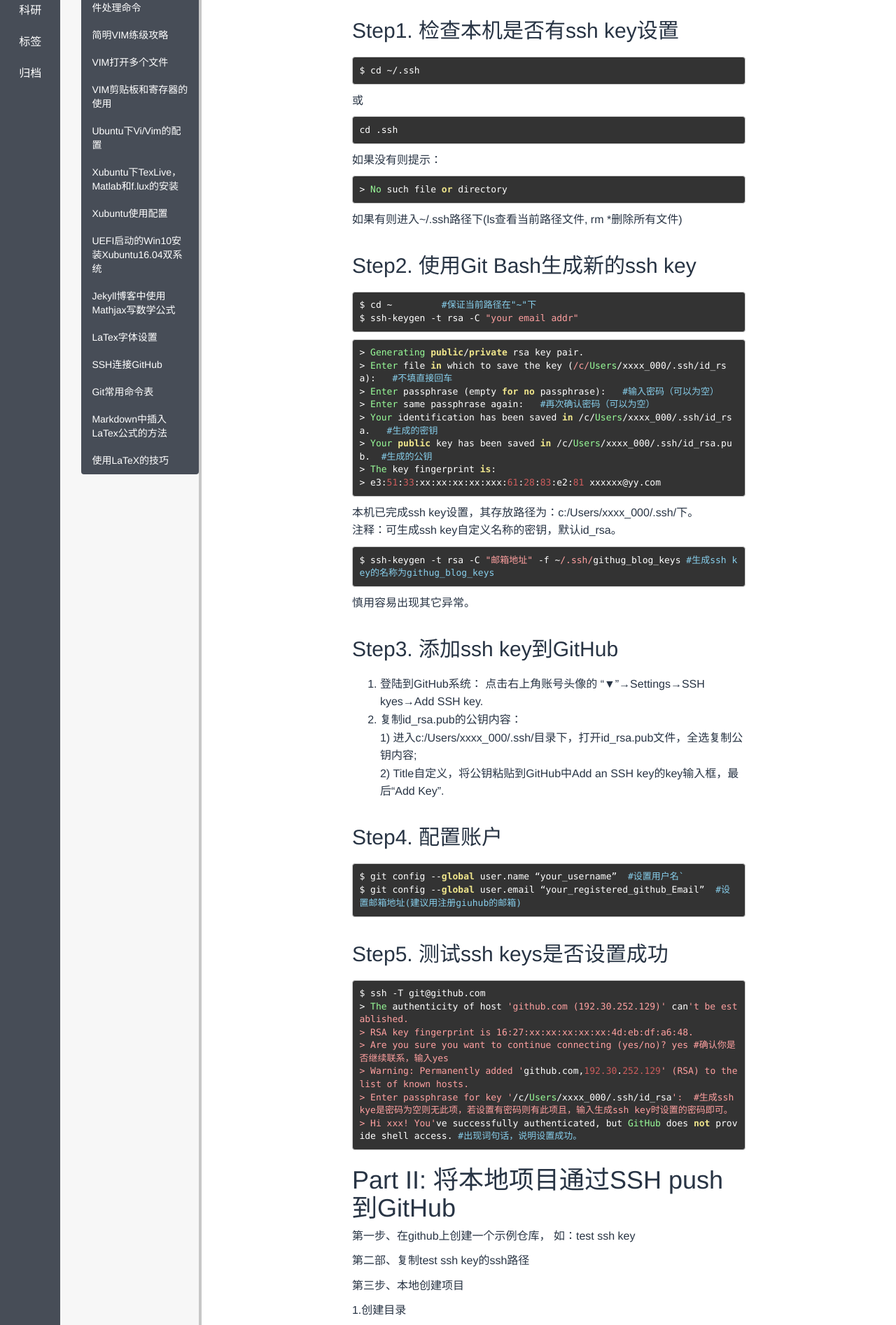
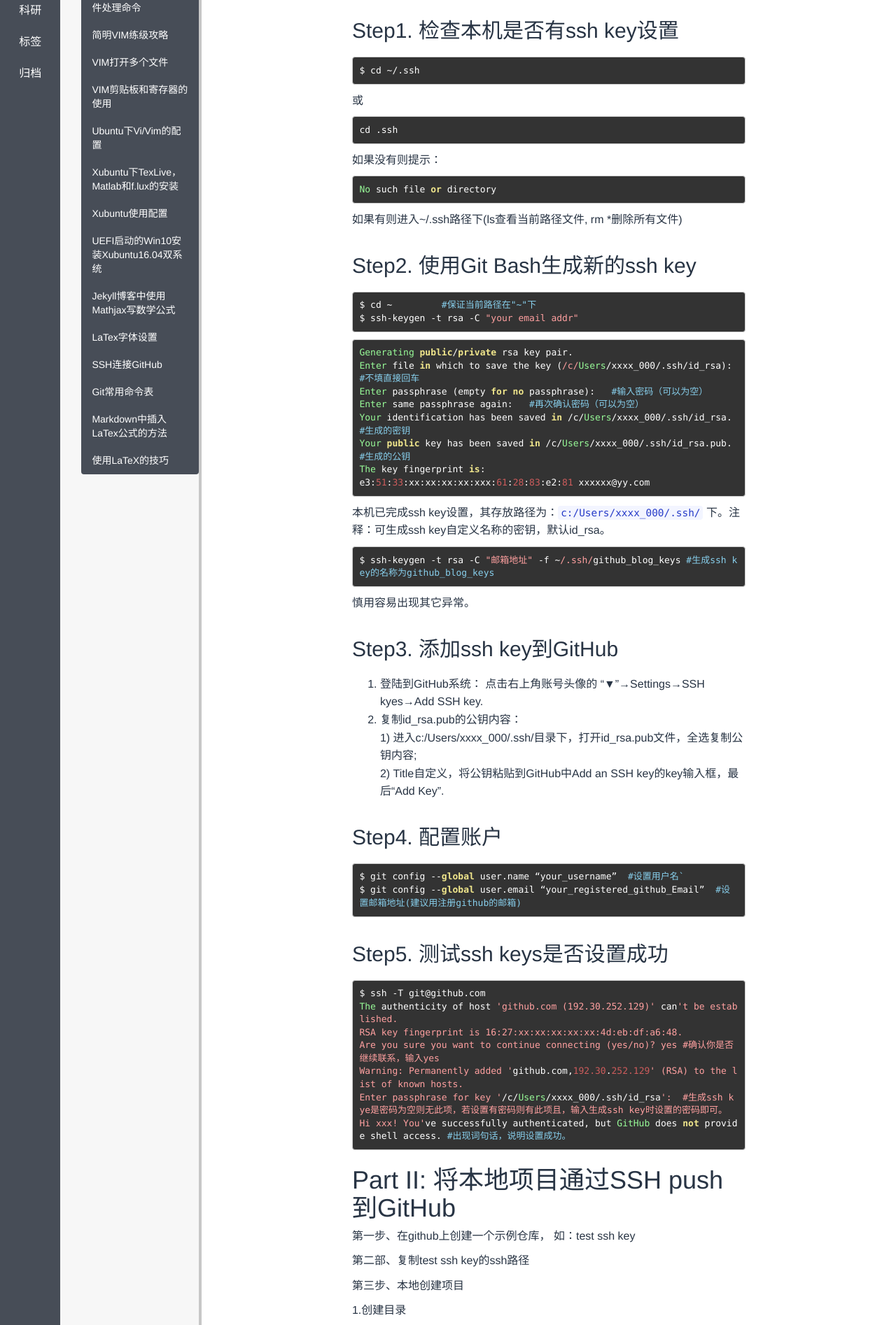
Before and after one commit to polyHong/polyHong.github.io, a Jekyll site: the page built from _posts/tech/2016-06-09-ssh-github.md, in a window 1280 px wide. Shown: the part 365-2259 px from the top of the page at 70% size. Built offline with Jekyll 4.4.1, drawn with Linux system fonts in a browser that asks for light colours; Markdown is read by kramdown in place of the engine named in the settings; comment, search, counter and statistics services are not loaded.

Commit message:
revise post of ssh to github.

````diff
--- a/_posts/tech/2016-06-09-ssh-github.md
+++ b/_posts/tech/2016-06-09-ssh-github.md
@@ -29,7 +29,7 @@
 如果没有则提示：
 
 ```bash
-> No such file or directory
+No such file or directory
 ```
 
 如果有则进入~/.ssh路径下(ls查看当前路径文件, rm *删除所有文件)
@@ -42,22 +42,22 @@
 ```
 
 ```bash
-> Generating public/private rsa key pair.
-> Enter file in which to save the key (/c/Users/xxxx_000/.ssh/id_rsa):   #不填直接回车
-> Enter passphrase (empty for no passphrase):   #输入密码（可以为空）
-> Enter same passphrase again:   #再次确认密码（可以为空）
-> Your identification has been saved in /c/Users/xxxx_000/.ssh/id_rsa.   #生成的密钥
-> Your public key has been saved in /c/Users/xxxx_000/.ssh/id_rsa.pub.  #生成的公钥
-> The key fingerprint is:
-> e3:51:33:xx:xx:xx:xx:xxx:61:28:83:e2:81 xxxxxx@yy.com
+Generating public/private rsa key pair.
+Enter file in which to save the key (/c/Users/xxxx_000/.ssh/id_rsa):   #不填直接回车
+Enter passphrase (empty for no passphrase):   #输入密码（可以为空）
+Enter same passphrase again:   #再次确认密码（可以为空）
+Your identification has been saved in /c/Users/xxxx_000/.ssh/id_rsa.   #生成的密钥
+Your public key has been saved in /c/Users/xxxx_000/.ssh/id_rsa.pub.  #生成的公钥
+The key fingerprint is:
+e3:51:33:xx:xx:xx:xx:xxx:61:28:83:e2:81 xxxxxx@yy.com
 ```
 
-本机已完成ssh key设置，其存放路径为：c:/Users/xxxx_000/.ssh/下。
-注释：可生成ssh key自定义名称的密钥，默认id_rsa。
+本机已完成ssh key设置，其存放路径为：`c:/Users/xxxx_000/.ssh/` 下。注释：可生成ssh key自定义名称的密钥，默认id_rsa。
 
 ```bash
-$ ssh-keygen -t rsa -C "邮箱地址" -f ~/.ssh/githug_blog_keys #生成ssh key的名称为githug_blog_keys
+$ ssh-keygen -t rsa -C "邮箱地址" -f ~/.ssh/github_blog_keys #生成ssh key的名称为github_blog_keys
 ```
+
 慎用容易出现其它异常。
 
 ## Step3. 添加ssh key到GitHub
@@ -71,19 +71,19 @@
 
 ```bash
 $ git config --global user.name “your_username”  #设置用户名`
-$ git config --global user.email “your_registered_github_Email”  #设置邮箱地址(建议用注册giuhub的邮箱)
+$ git config --global user.email “your_registered_github_Email”  #设置邮箱地址(建议用注册github的邮箱)
 ```
 
 ## Step5. 测试ssh keys是否设置成功
 
 ```bash
 $ ssh -T git@github.com
-> The authenticity of host 'github.com (192.30.252.129)' can't be established.
-> RSA key fingerprint is 16:27:xx:xx:xx:xx:xx:4d:eb:df:a6:48.
-> Are you sure you want to continue connecting (yes/no)? yes #确认你是否继续联系，输入yes
-> Warning: Permanently added 'github.com,192.30.252.129' (RSA) to the list of known hosts.
-> Enter passphrase for key '/c/Users/xxxx_000/.ssh/id_rsa':  #生成ssh kye是密码为空则无此项，若设置有密码则有此项且，输入生成ssh key时设置的密码即可。
-> Hi xxx! You've successfully authenticated, but GitHub does not provide shell access. #出现词句话，说明设置成功。
+The authenticity of host 'github.com (192.30.252.129)' can't be established.
+RSA key fingerprint is 16:27:xx:xx:xx:xx:xx:4d:eb:df:a6:48.
+Are you sure you want to continue connecting (yes/no)? yes #确认你是否继续联系，输入yes
+Warning: Permanently added 'github.com,192.30.252.129' (RSA) to the list of known hosts.
+Enter passphrase for key '/c/Users/xxxx_000/.ssh/id_rsa':  #生成ssh kye是密码为空则无此项，若设置有密码则有此项且，输入生成ssh key时设置的密码即可。
+Hi xxx! You've successfully authenticated, but GitHub does not provide shell access. #出现词句话，说明设置成功。
 ```
 
 # Part II: 将本地项目通过SSH push到GitHub
````
